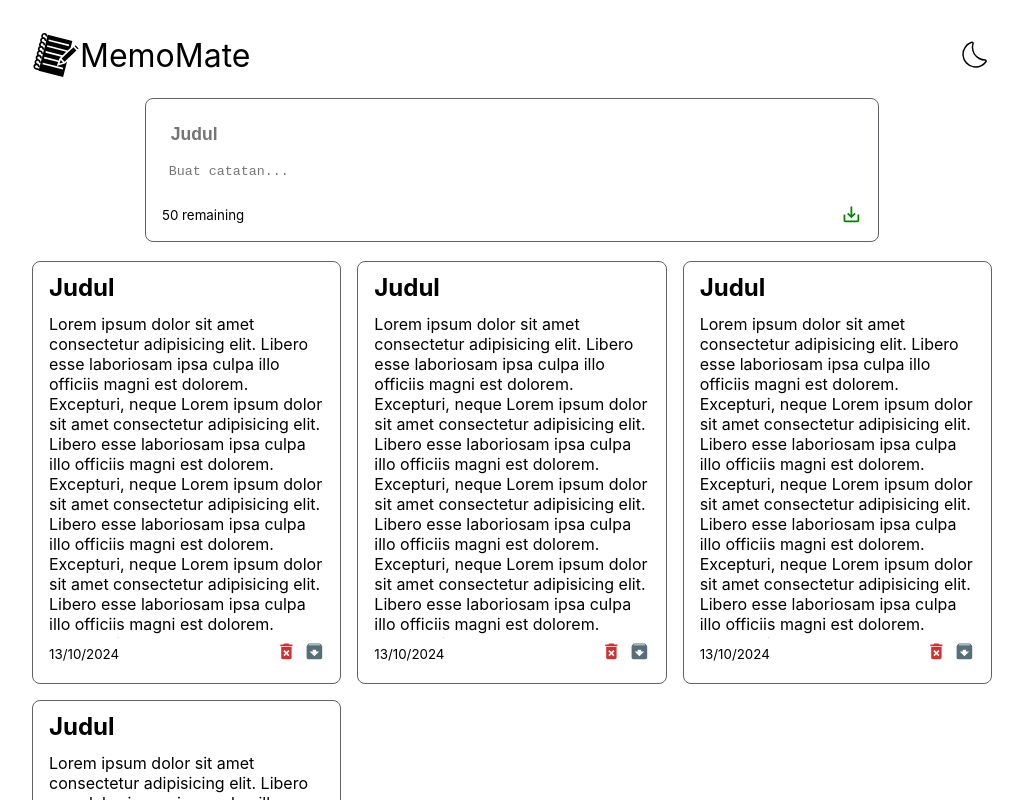
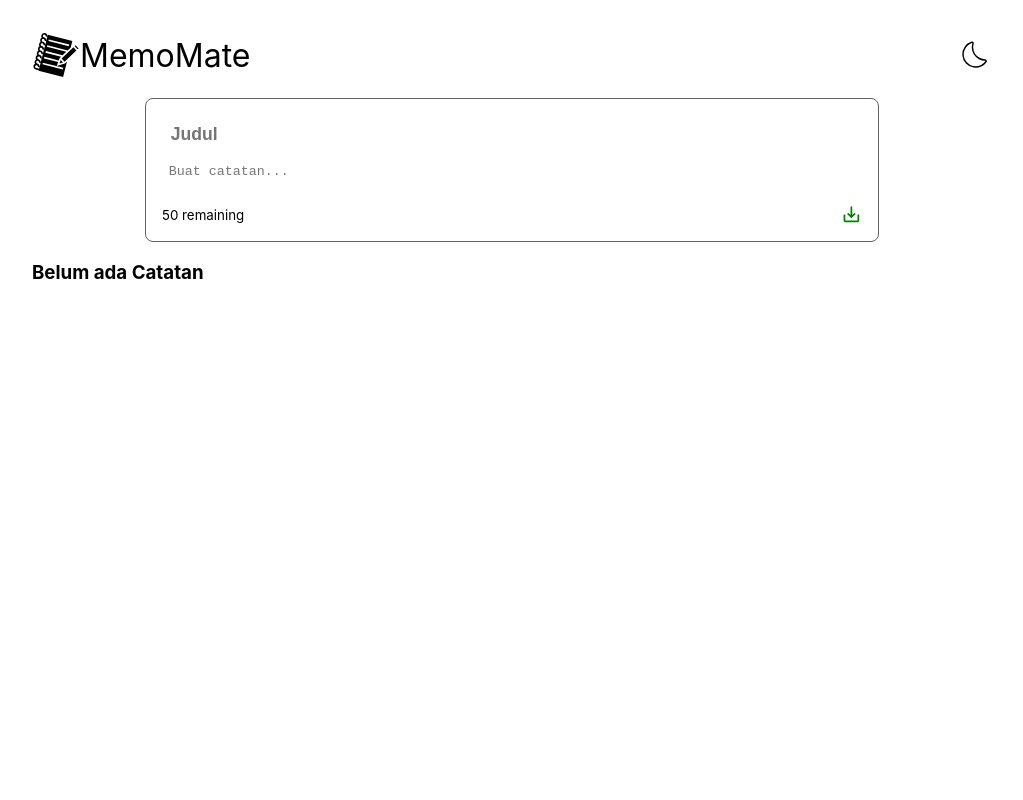
Before and after one commit to bando9/memomate, a React (Create React App) app: page / in a window 1280 px wide. Shown: the top 800 px of the page, without its empty margins (128-1151 px from the left). Built offline with nearby package versions, Linux system fonts and the light colour scheme.

Commit message:
feat: integrate NoteForm to display added notes with title, body, and createdAt

```diff
--- a/src/App.js
+++ b/src/App.js
@@ -1,20 +1,44 @@
+import { RiH3 } from "react-icons/ri";
 import Header from "./components/Header.js";
 import NoteForm from "./components/NoteForm.js";
 import NoteList from "./components/NoteList.js";
+import { useState } from "react";
 
 function App() {
+  const [notes, setNotes] = useState([]);
 
   const addNote = (title, body) => {
-    console.log(title, body);
+    if(!title.trim() || !body.trim()){
+      alert("Both title or body can't be empty");
+      return;
+    }
+
+    const newNote = {
+      id: +new Date(),
+      title: title.trim(),
+      body: body.trim(),
+      archived: false,
+      createdAt: new Date().toLocaleDateString('id-ID', { day: '2-digit', month: 'long', year: 'numeric' }),
+    };
+
+    const newNotes = [...notes, newNote];
+    setNotes(newNotes);
   };
-
   return (
     <div className="container">
       <Header />
       <NoteForm handleAddNote={addNote} />
-      <NoteList />
+      {
+        notes.length >0 ? (
+          <NoteList
+            notes={notes.filter((note) => !note.archived)}
+          />
+        ) : (
+          <h3>Belum ada Catatan</h3>
+        )
+      }
     </div>
   );
-}
+};
 
 export default App;
--- a/src/components/NoteCard.js
+++ b/src/components/NoteCard.js
@@ -1,25 +1,15 @@
 import { MdDeleteForever } from "react-icons/md";
 import { MdArchive } from "react-icons/md";
 
-const NoteCard = () => {
+const NoteCard = ({title, body, createdAt}) => {
   return (
     <div class="note-card">
       <div class="note-content">
-        <h2 class="title">Judul</h2>
-        <p class="text">
-          Lorem ipsum dolor sit amet consectetur adipisicing elit. Libero esse
-          laboriosam ipsa culpa illo officiis magni est dolorem. Excepturi,
-          neque Lorem ipsum dolor sit amet consectetur adipisicing elit. Libero
-          esse laboriosam ipsa culpa illo officiis magni est dolorem. Excepturi,
-          neque Lorem ipsum dolor sit amet consectetur adipisicing elit. Libero
-          esse laboriosam ipsa culpa illo officiis magni est dolorem. Excepturi,
-          neque Lorem ipsum dolor sit amet consectetur adipisicing elit. Libero
-          esse laboriosam ipsa culpa illo officiis magni est dolorem. Excepturi,
-          neque
-        </p>
+        <h2 class="title">{title}</h2>
+        <p class="text">{body} </p>
       </div>
       <div class="note-footer">
-        <small>13/10/2024</small>
+        <small>{createdAt} </small>
         <div class="footer-icon">
           <MdDeleteForever class="delete-icon icon" />
           <MdArchive class="archive-icon icon" />
--- a/src/components/NoteList.js
+++ b/src/components/NoteList.js
@@ -1,12 +1,17 @@
 import NoteCard from "./NoteCard.js";
 
-const NoteList = () => {
+const NoteList = ({notes}) => {
   return (
     <div class="note-list">
-      <NoteCard />
-      <NoteCard />
-      <NoteCard />
-      <NoteCard />
+      {notes.map((note) => (
+        <NoteCard
+        key={note.id}
+        id={note.id}
+        title={note.title}
+        body={note.body}
+        createdAt={note.createdAt}
+        />
+      ))}
     </div>
   );
 };
```
